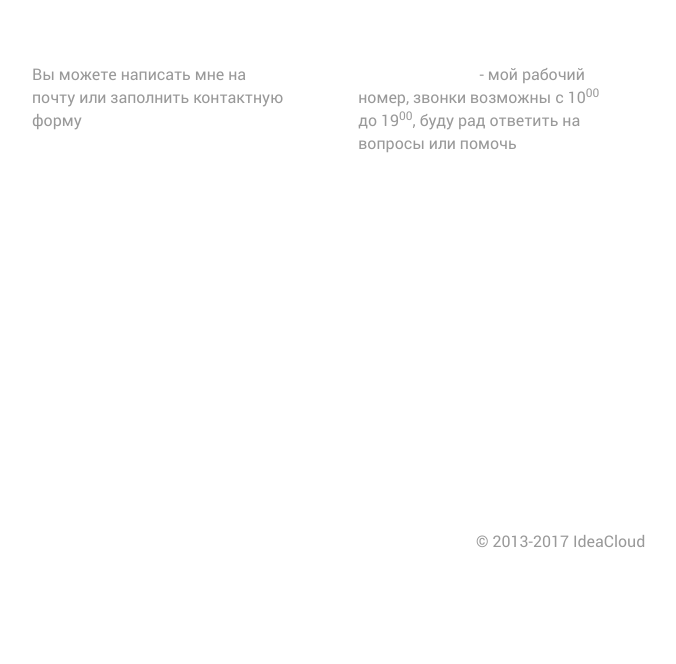
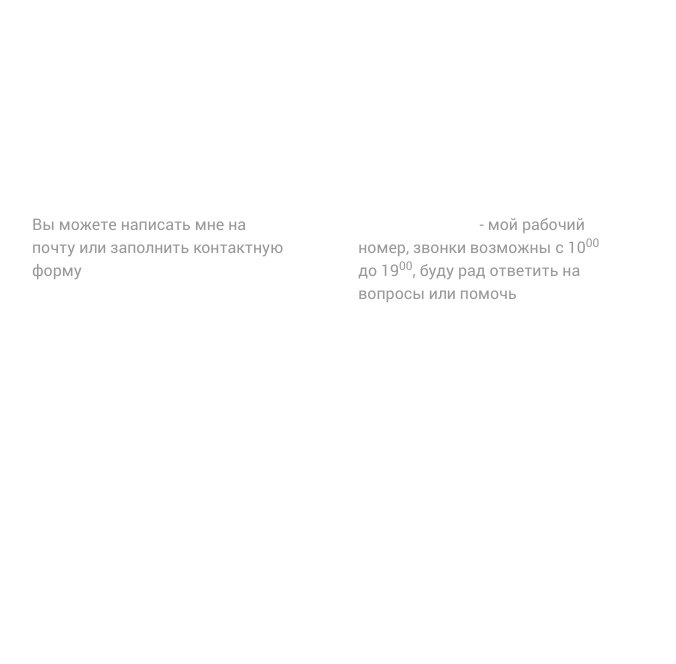
Before and after one commit to Hastle/hastle.github.io, a plain HTML site: page index.html in a window 1280 px wide. Shown: the part 5296-5960 px from the top of the page, without its empty margins (74-750 px from the left). Before the commit the page ends 5859 px from the top, so only its background shows below. Drawn offline with nearby package versions, Linux system fonts and the light colour scheme.

Commit message:
media requared

```diff
--- a/css/media.css
+++ b/css/media.css
@@ -78,11 +78,5 @@
 
  /* Large Devices, Wide Screens */
 @media only screen and (min-width : 1200px) {
-#contacts {
-	height: 100%;
-	overflow: auto;
+
 }
-#contacts .row {
-	padding: 0;
-}
-}
--- a/sass/main.scss
+++ b/sass/main.scss
@@ -89,7 +89,7 @@ button:focus {
 	background-color: transparent;
 	outline-style: none;
 }
-.parallax-container {
+.parallax {
 	width: 100%;
 	height: 100vh;
 }
@@ -414,7 +414,8 @@ header {
 /*========== Contacts ==========*/
 
 #contacts {
-	height: 100vh;
+	height: auto;
+	overflow: auto;
 	h3 {
 		color: #fff;
 	}
```
Also changed, not shown: css/main.css, index.html (line endings or trailing spaces).
